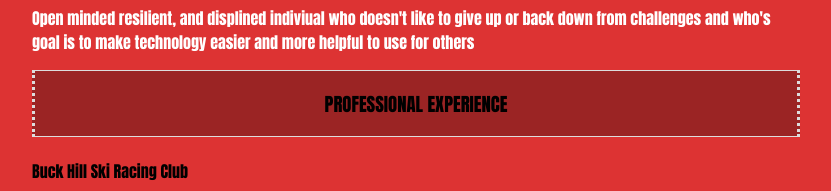
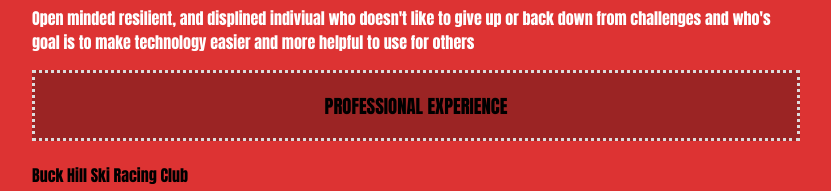
Before and after one commit to BradenSoller/BradenSoller.github.io, a plain HTML site: page index.html in a window 1280 px wide. Shown: the part 732-923 px from the top of the page, without its empty margins (224-1055 px from the left). Drawn offline with Linux system fonts and the light colour scheme.

Commit message:
Update style.css

```diff
--- a/style.css
+++ b/style.css
@@ -8,8 +8,8 @@ body{
 .exp-header {
   text-align: center;
   text-transform: uppercase;
-  border-top: 1px solid #dddddd;
-  border-bottom: 1px solid #dddddd;
+  border-top: 3px dotted #dddddd;
+  border-bottom: 3px dotted #dddddd;
   border-left: 3px dotted #dddddd;
   border-right: 3px dotted #dddddd;
   background-color: rgba(0,0,0,.3)
```
